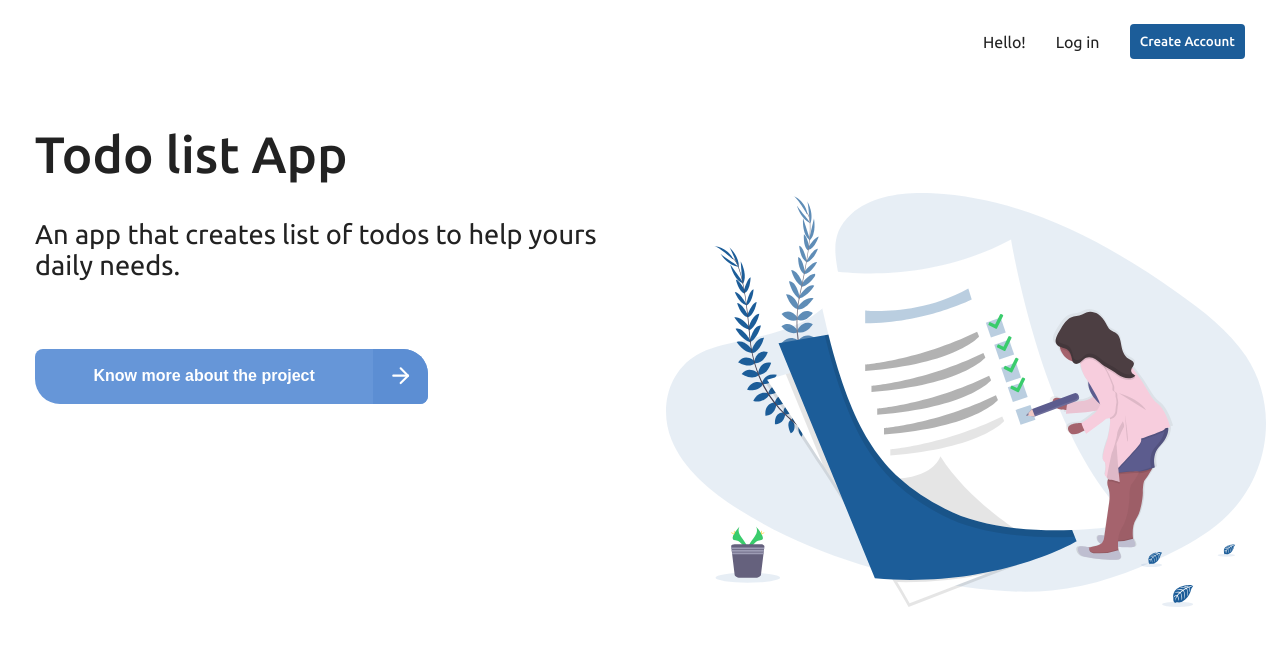
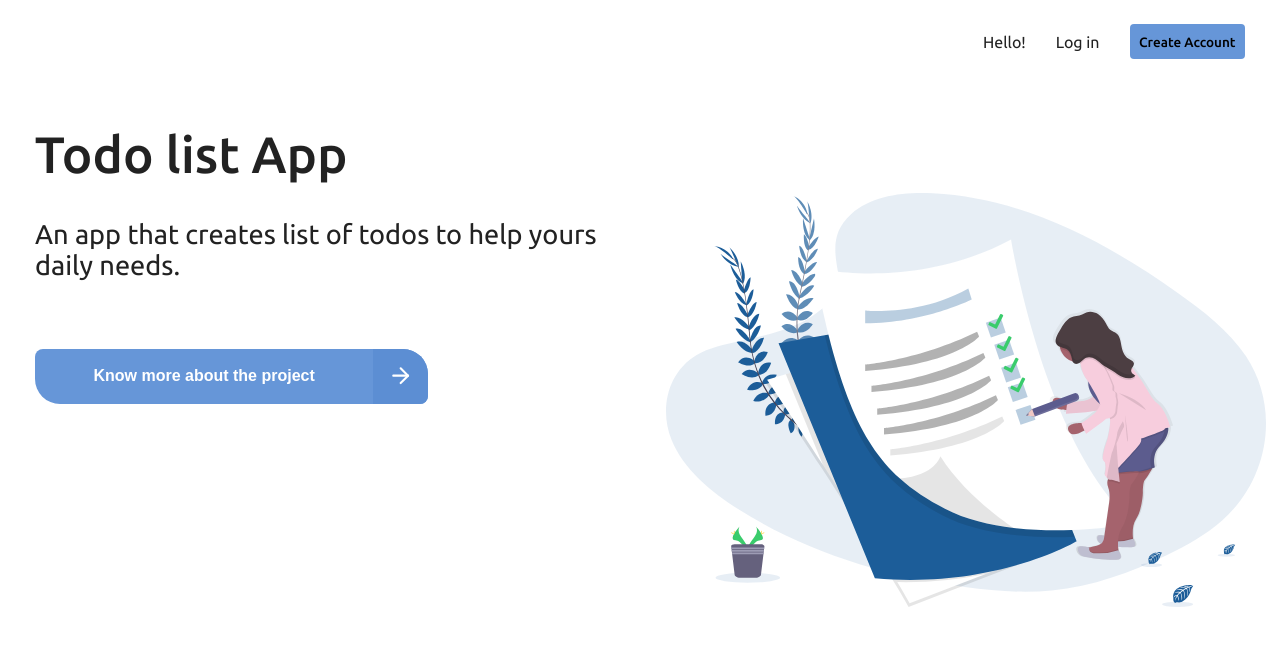
Before and after one commit to MatheusOliveiraSilva/todo-list-react-node, a React app in the folder client/: page / in a window 1280 px wide. Shown: the top 646 px of the page. Built offline with nearby package versions, Linux system fonts and the light colour scheme.

Commit message:
styled component created to create account button

```diff
--- a/client/src/pages/Home/index.jsx
+++ b/client/src/pages/Home/index.jsx
@@ -2,7 +2,7 @@ import React from 'react'
 import { Link } from 'react-router-dom'
 import { FiArrowRight } from 'react-icons/fi'
 
-import { StyledHome } from './styles'
+import { StyledHome, CreateAccountButton } from './styles'
 
 function Home() {
 	const sourceProject =
@@ -22,7 +22,9 @@ function Home() {
 					</ul>
 				</nav>
 
-				<button>Create Account</button>
+				<CreateAccountButton to='/create-account'>
+					Create Account
+				</CreateAccountButton>
 			</header>
 
 			<main>
--- a/client/src/pages/Home/styles.js
+++ b/client/src/pages/Home/styles.js
@@ -1,5 +1,30 @@
 import styled from 'styled-components'
 import bg from './../../assets/todo_list.svg'
+
+import { Link } from 'react-router-dom'
+
+export const CreateAccountButton = styled(Link)`
+	display: flex;
+	align-items: center;
+	justify-content: center;
+	cursor: pointer;
+	border-radius: 4px;
+	border: none;
+	font-weight: 500;
+	background-color: #6696d8;
+	color: #fff;
+	box-sizing: border-box;
+	width: 115.5px;
+	height: 35px;
+	font-size: 13.5px;
+
+	transition: background-color 0.3s;
+
+	&:hover {
+		background-color: #1c5d99;
+		color: #fff;
+	}
+`
 
 export const StyledHome = styled.div`
 	padding: 0 35px;
@@ -18,24 +43,6 @@ export const StyledHome = styled.div`
 
 		padding-top: 24px;
 		box-sizing: border-box;
-
-		button {
-			cursor: pointer;
-			border-radius: 4px;
-			border: none;
-			font-weight: 500;
-			background-color: #1c5d99;
-			color: #fff;
-			box-sizing: border-box;
-			width: 115.5px;
-			height: 35px;
-
-			&:hover {
-				background-color: transparent;
-				border: 1px solid #1c5d99;
-				color: #1c5d99;
-			}
-		}
 	}
 
 	ul {
@@ -77,7 +84,7 @@ export const StyledHome = styled.div`
 			color: #fff;
 			border-radius: 8px 25px;
 
-			transition: 3s;
+			transition: background-color 3s;
 
 			&:hover {
 				background-color: #266eb1;
```
